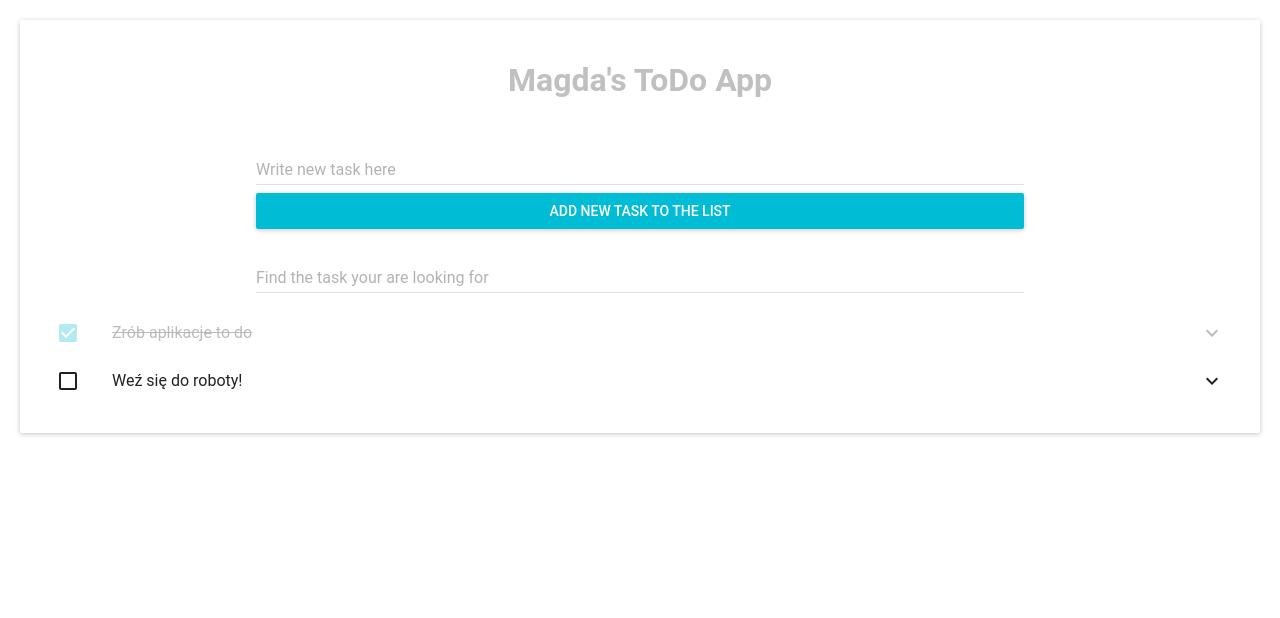
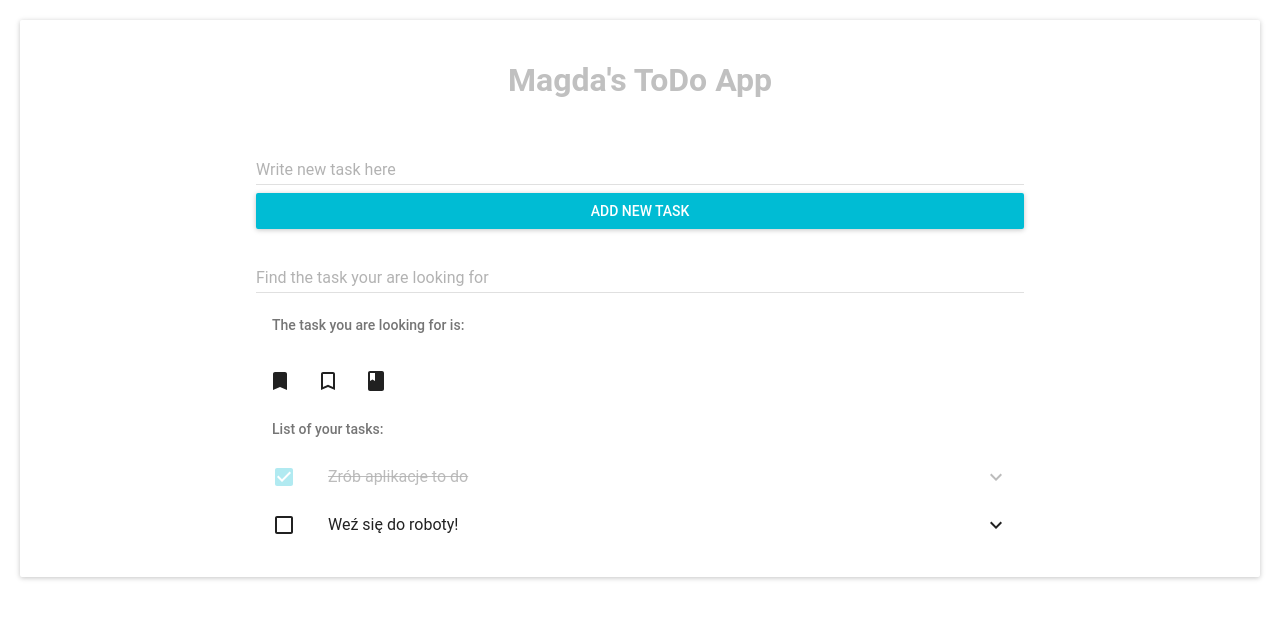
Before and after one commit to mklopotek/To-Do-App, a React (Create React App) app: page / in a window 1280 px wide. Shown: the top 618 px of the page. Built offline with nearby package versions, Linux system fonts and the light colour scheme.

Commit message:
button for searching added

```diff
--- a/src/ToDo/AddTaskForm.js
+++ b/src/ToDo/AddTaskForm.js
@@ -21,7 +21,7 @@ const AddTaskForm = ({ onNewTaskTextChanged, onAddNewTaskClickHandler, newTaskTe
             </div>
             <div>
                 <RaisedButton
-                    label="Add new task to the list"
+                    label="Add new task"
                     primary={true}
                     style={styles}
                     onClick={onAddNewTaskClickHandler}
--- a/src/ToDo/SearchTask.js
+++ b/src/ToDo/SearchTask.js
@@ -1,14 +1,15 @@
 import React from 'react'
 import TextField from 'material-ui/TextField';
 
-const SearchTask = ({searchValue, onSearchTaskTextChanged}) => {
+
+const SearchTask = ({ searchValue, onSearchTaskTextChanged, onShowTaskComplited }) => {
 
     const styles = {
-        width: '60vw',
+        width: '100%',
     }
 
     return (
-        <div className='search-task'>
+        <div className='search-task-form'>
             <TextField
                 type={'text'}
                 style={styles}
@@ -16,10 +17,7 @@ const SearchTask = ({searchValue, onSearchTaskTextChanged}) => {
                 value={searchValue}
                 onChange={onSearchTaskTextChanged}
             />
-
         </div>)
-
-
 }
 
 export default SearchTask
--- a/src/ToDo/Task.js
+++ b/src/ToDo/Task.js
@@ -3,7 +3,7 @@ import React from 'react'
 import {ListItem} from 'material-ui/List';
 import Checkbox from 'material-ui/Checkbox';
 
-const Task = ({text, subText, isComplited, index, onTaskComplited}) => {
+const Task = ({text, subText, isCompleted, index, onTaskCompleted}) => {
 
     const subTextToParagraph = (subText)=> {
         return subText.map((e, i) =>
@@ -13,19 +13,19 @@ const Task = ({text, subText, isComplited, index, onTaskComplited}) => {
         )
     }
 
-    let complited = ''
+    let completed = ''
 
-    if (isComplited) complited = '-complited'
+    if (isCompleted) completed = '-completed'
 
     return (
-        <div className={'list-item' + complited}>
+        <div className={'list-item' + completed}>
         <ListItem
             primaryText={text}
             nestedItems={subTextToParagraph(subText)}
             leftCheckbox={
             <Checkbox
-                checked={isComplited}
-                onCheck={()=>onTaskComplited(index)}
+                checked={isCompleted}
+                onCheck={()=>onTaskCompleted(index)}
             />
             } />
         </div>
--- a/src/ToDo/TasksList.js
+++ b/src/ToDo/TasksList.js
@@ -1,22 +1,48 @@
 import React from 'react'
 import Task from './Task'
 import { List } from 'material-ui/List';
-// import Subheader from 'material-ui/Subheader';
+import Subheader from 'material-ui/Subheader';
+import IconButton from 'material-ui/IconButton';
+import Bookmark from 'material-ui/svg-icons/action/bookmark'
+import BookmarkBorder from 'material-ui/svg-icons/action/bookmark-border'
+import Book from 'material-ui/svg-icons/action/book'
 
-const TasksList = ({ tasksArray, onTaskComplited }) => {
+const TasksList = ({ tasksArray, onTaskCompleted, onShowTaskCompleted, className, subHeaderText }) => {
 
     return (
-        <div className='list'>
+        <div className={className}>
+            {
+                onShowTaskCompleted ?
+                    <div>
+                        <IconButton
+                            tooltip="Tasks completed">
+                            <Bookmark
+                                // onChange={onShowTaskCompleted}
+                            />
+                        </IconButton>
+                        <IconButton
+                            tooltip="Tasks uncompleted">
+                            <BookmarkBorder />
+                        </IconButton>
+                        <IconButton
+                            tooltip="All Tasks">
+                            <Book />
+                        </IconButton>
+                    </div>
+                    :
+                    null
+            }
             <List>
-                {/* <Subheader>Your List of Tasks!</Subheader> */}
+                <Subheader>{subHeaderText}</Subheader>
+
                 {tasksArray.map((e, index) =>
                     <Task
                         text={e.text}
                         subText={e.subText}
                         key={e.key}
-                        isComplited={e.isComplited}
+                        isCompleted={e.isCompleted}
                         index={index}
-                        onTaskComplited={onTaskComplited}
+                        onTaskCompleted={onTaskCompleted}
                     />
                 )}
             </List>
--- a/src/ToDo/ToDo.js
+++ b/src/ToDo/ToDo.js
@@ -12,13 +12,13 @@ class ToDo extends React.Component {
                 {
                     text: 'Zrób aplikacje to do',
                     subText: ['zrób liste', 'zrób wyszukiwarke', 'zrób coś tam'],
-                    isComplited: true,
+                    isCompleted: true,
                     key: 123
                 },
                 {
                     text: 'Weź się do roboty!',
                     subText: ['zrób liste', 'zrób wyszukiwarke', 'zrób coś tam'],
-                    isComplited: false,
+                    isCompleted: false,
                     key: 321
                 }
             ],
@@ -51,7 +51,7 @@ class ToDo extends React.Component {
         const newTask = {
             text: newTaskText,
             subText: ['tu', 'na razie', 'nic'],
-            isComplited: false,
+            isCompleted: false,
             key: Date.now()
         }
 
@@ -67,19 +67,43 @@ class ToDo extends React.Component {
         localStorage.setItem('magda-todo-app-tasksArray', JSON.stringify(newTasksArray))
     }
 
-
-    onTaskComplited = (index) => {
+    onTaskCompleted = (index) => {
         const newArray = this.state.tasksArray
-        newArray[index].isComplited = !newArray[index].isComplited
+        newArray[index].isCompleted = !newArray[index].isCompleted
 
         this.setState({ tasksArray: newArray })
     }
 
+
     render() {
 
+        const searchResultsToNewArray = (array) => {
+            let searchResultsArray
+
+            if (this.state.searchValue === '') {
+                searchResultsArray = []
+            } else {
+                searchResultsArray = array
+                    .map(e => e)
+                    .filter(e =>
+                        e.text.indexOf(this.state.searchValue) >= 0 ||
+                        e.text.toUpperCase().indexOf(this.state.searchValue) >= 0 ||
+                        e.text.toLowerCase().indexOf(this.state.searchValue) >= 0)
+            }
+
+            return searchResultsArray
+        }
+
+        const onShowTaskCompleted = () => {
+
+
+        }
+
         return (
+            <div className='to-do'>
                 <div className='to-do-app-container'>
                     <h1> Magda's ToDo App </h1>
+                    <div className='form'>
                         <AddTaskForm
                             newTaskText={this.state.newTaskText}
                             onNewTaskTextChanged={this.onNewTaskTextChanged}
@@ -90,11 +114,24 @@ class ToDo extends React.Component {
                             searchValue={this.state.searchValue}
                             onSearchTaskTextChanged={this.onSearchTaskTextChanged}
                         />
+                    </div>
+                    <div className='list'>
+                        <TasksList
+                            className={'list-searched'}
+                            subHeaderText={'The task you are looking for is:'}
+                            tasksArray={searchResultsToNewArray(this.state.tasksArray)}
+                            onTaskCompleted={this.onTaskCompleted}
+                        />
 
                         <TasksList
+                            className={'list-all'}
+                            subHeaderText={'List of your tasks:'}
                             tasksArray={this.state.tasksArray}
-                    onTaskComplited={this.onTaskComplited}
+                            onTaskCompleted={this.onTaskCompleted}
+                            onShowTaskCompleted={onShowTaskCompleted}
                         />
+                    </div>
+                </div>
             </div>)
 
     }
--- a/src/index.css
+++ b/src/index.css
@@ -4,24 +4,29 @@ body {
   font-family: sans-serif;
 }
 
-h1 {
-  text-align: center;
-  color: silver;
-}
-
-.add-task-form,
-.search-task {
+.to-do {
   display: flex;
-  flex-direction: column;
-  align-items: center;
+  justify-content: center;
 }
 
 .to-do-app-container{
  display: flex;
  flex-direction: column;
+ align-items: center;
+ width: 60vw;
+ flex-direction: center;
 }
 
-.list-item-complited{
+h1 {
+  color: silver;
+}
+
+.list,
+.form {
+  width: 100%;
+}
+
+.list-item-completed{
   text-decoration: line-through;
   opacity: 0.3;
 }
```
Lines whose indentation alone changed are shown as unchanged.
